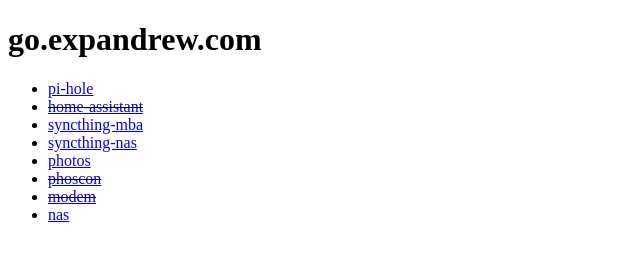
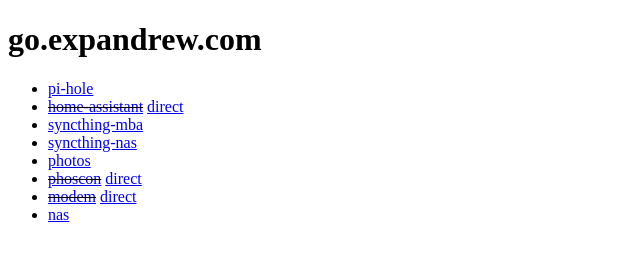
Before and after one commit to expandrew/media-cube, a plain HTML site: page go-links/nginx/index.html in a window 1280 px wide. Shown: the whole page, without its empty margins (0-640 px from the left). Drawn offline with Linux system fonts and the light colour scheme.

Commit message:
Add "direct" links for the go-links that are broken

```diff
--- a/go-links/nginx/index.html
+++ b/go-links/nginx/index.html
@@ -9,12 +9,12 @@
   <h1>go.expandrew.com</h1>
   <ul>
     <li><a href="/pi-hole">pi-hole</a></li>
-    <li><s><a href="/home-assistant">home-assistant</a></s></li>
+    <li><s><a href="/home-assistant">home-assistant</a></s> <a href="http://go.expandrew.com:8123/">direct</a></li>
     <li><a href="/syncthing-mba">syncthing-mba</a></li>
     <li><a href="/syncthing-nas">syncthing-nas</a></li>
     <li><a href="/photos">photos</a></li>
-    <li><s><a href="/phoscon">phoscon</a></s></li>
-    <li><s><a href="/modem">modem</a></s></li>
+    <li><s><a href="/phoscon">phoscon</a></s> <a href="http://go.expandrew.com:8000/">direct</a></li>
+    <li><s><a href="/modem">modem</a></s> <a href="http://192.168.100.1/">direct</a></li>
     <li><a href="/nas">nas</a></li>
   </ul>
 </body>
```
